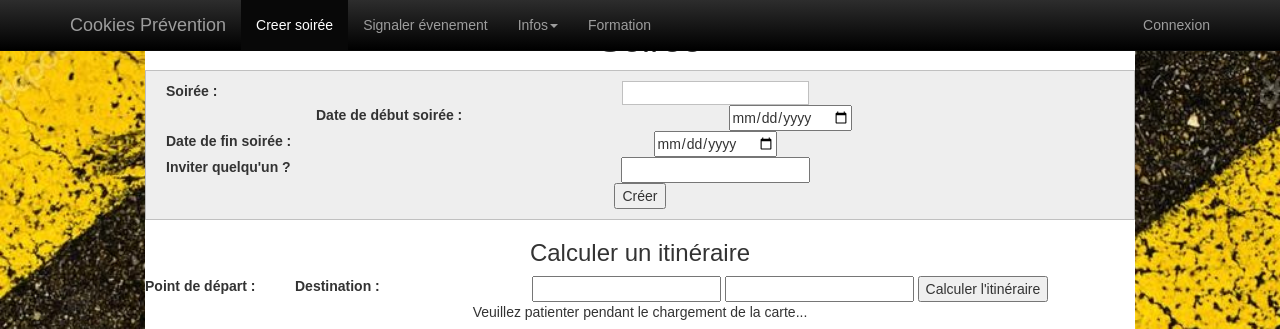
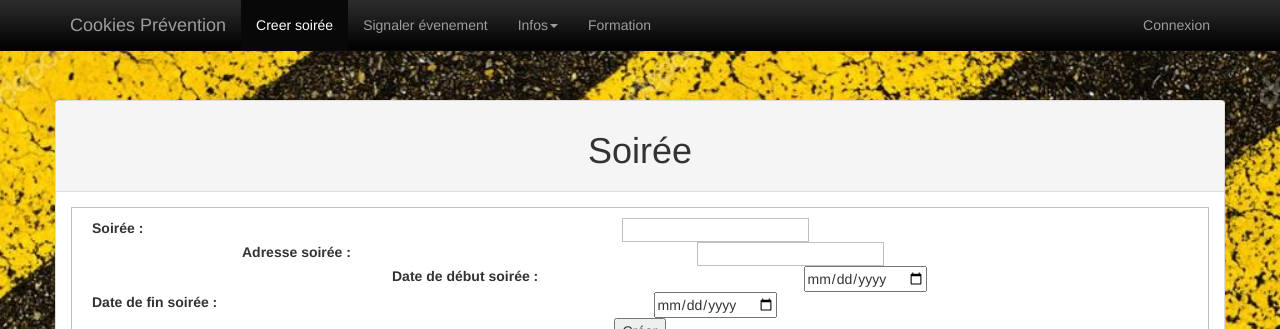
Before and after one commit to SimonDr18/NuitDeLInfo-Team-Cookie-741, a PHP site: page /soiree.php in a window 1280 px wide. Shown: the top 329 px of the page. Run offline with PHP 8.4, Linux system fonts and the light colour scheme; some libraries are stand-ins or nearby versions.

Commit message:
Truc moche + Truc possiblement pas fonctionnel (6h13)

```diff
--- a/soiree.php
+++ b/soiree.php
@@ -7,28 +7,30 @@ $_SESSION["page"]="soiree.php";
 <?php include_once("includes/_head.php"); ?>
 <?php include_once("includes/_header.php"); ?>
 
-  <style type="text/css">
-    body{font-family:Arial;margin:0px;padding:0px;}
-    #container{position:relative;width:990px;margin:auto;background:#FFFFFF;padding:20px 0px 20px 0px;}
-    #container h1{margin:0px 0px 10px 20px;}
-    #container #map{width:700px;height:500px;margin:auto;}
-    #container #panel{width:700px;margin:auto;}
-    #container #destinationForm{margin:0px 0px 20px 0px;background:#EEEEEE;padding:10px 20px;border:solid 1px #C0C0C0;}
-    #container #destinationForm input[type=text]{border:solid 1px #C0C0C0;}
-  </style>
+
   <body>
-    <div id="container">
-        <h1>Soirée</h1>
+    <div class="container">
+        <div class="row">
+          <div class="panel panel-default">
+              <div class="panel-heading">
+                <h1>Soirée</h1>
+              </div>
+              <div class="panel-body ajout" >
         <div id="destinationForm">
-            <form action="" method="get" name="direction" id="direction">
+            <form action="+soiree.php" method="post" name="direction" id="direction">
+              <?php
+              if(isset($_SESSION["idU"])){
+                echo '<input type="hidden" name="idUtil" value=' . $_SESSION["idU"] . '/>';
+              }
+              ?>
                 <label>Soirée :</label>
-                <input type="text" name="soirID"/><br/>
+                <input type="text" name="soirID" required/><br/>
+                <label>Adresse soirée :</label>
+                <input type="text" name="adresse" required/><br/>
                 <label>Date de début soirée :</label>
-                <input type="date" name="dateDSoirée"/><br/>
+                <input type="date" name="dateDSoirée" required/><br/>
                 <label>Date de fin soirée :</label>
-                <input type="date" name="dateFSoirée"/><br/>
-                <label>Inviter quelqu'un ?</label>
-                <input type="email" name="mail"></input><br/>
+                <input type="date" name="dateFSoirée" required/><br/>
                 <input type="submit" value="Créer"/>
             </form>
         </div>
@@ -46,9 +48,15 @@ $_SESSION["page"]="soiree.php";
         <div id="map">
             <p>Veuillez patienter pendant le chargement de la carte...</p>
         </div>
+      </div>
+      </div>
     </div>
+  </div>
+
 
     <!-- Include Javascript -->
+    <script src="https://ajax.googleapis.com/ajax/libs/jquery/1.12.4/jquery.min.js"></script>
+    <script src="static/bootstrap3-dist/js/bootstrap.min.js"></script>
     <script type="text/javascript" src="scripts/jquery.min.js"></script>
     <script type="text/javascript" src="scripts/jquery-ui-1.8.12.custom.min.js"></script>
     <script type="text/javascript" src="http://maps.google.com/maps/api/js?key=AIzaSyBhS4jxsla_CGbP5SZn_szeKRTSByXgbRE&sensor=false&language=fr"></script>
--- a/static/main.css
+++ b/static/main.css
@@ -4,6 +4,27 @@ body {
     padding: 100px 15px;
     text-align: center;
 }
+
+
+
+.container #map{width:700px;height:500px;margin:auto;}
+.container #panel{width:700px;margin:auto;}
+.container #destinationForm{
+  padding:10px 20px;
+  border:solid 1px #C0C0C0;
+}
+.container #destinationForm input[type=text]{border:solid 1px #C0C0C0;}
+
+
+
+
+
+
+
+
+
+
+
 
 .elem{
     background: white;
```
Also changed, not shown: +soiree.php (added, +38 -0 lines).
